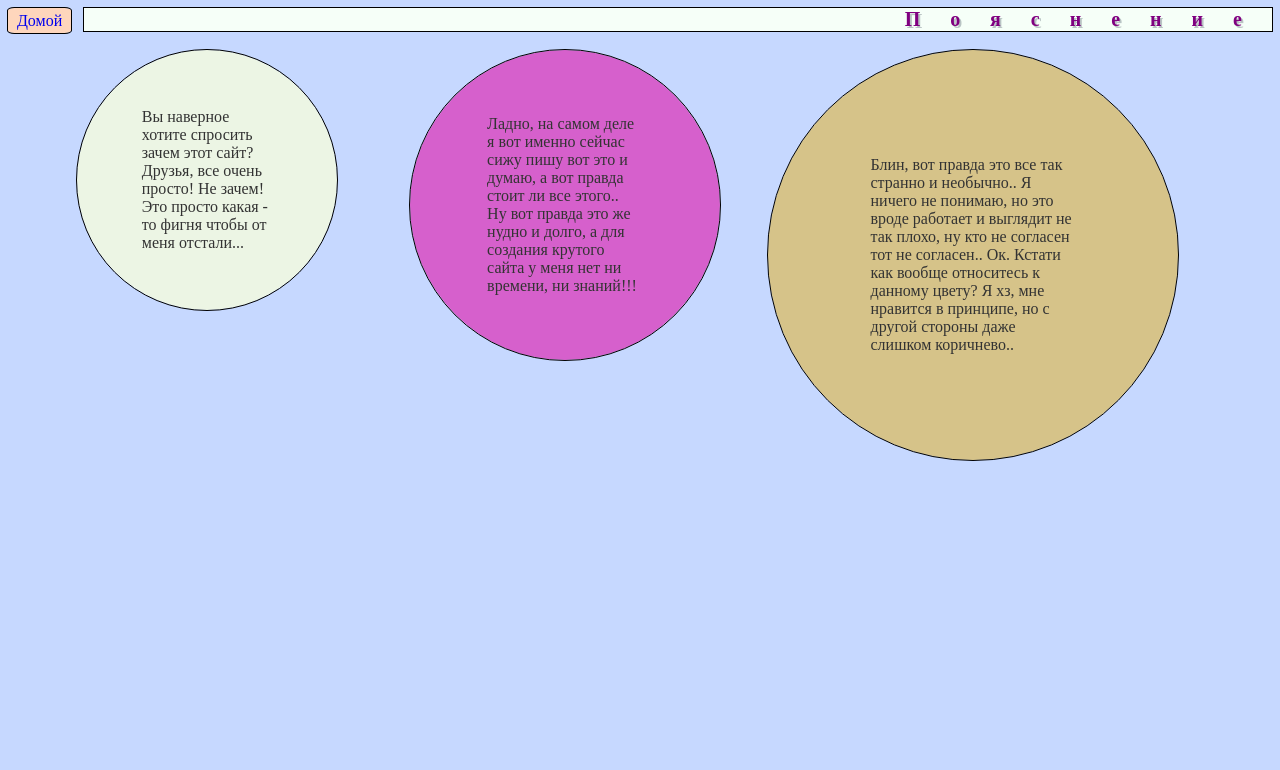
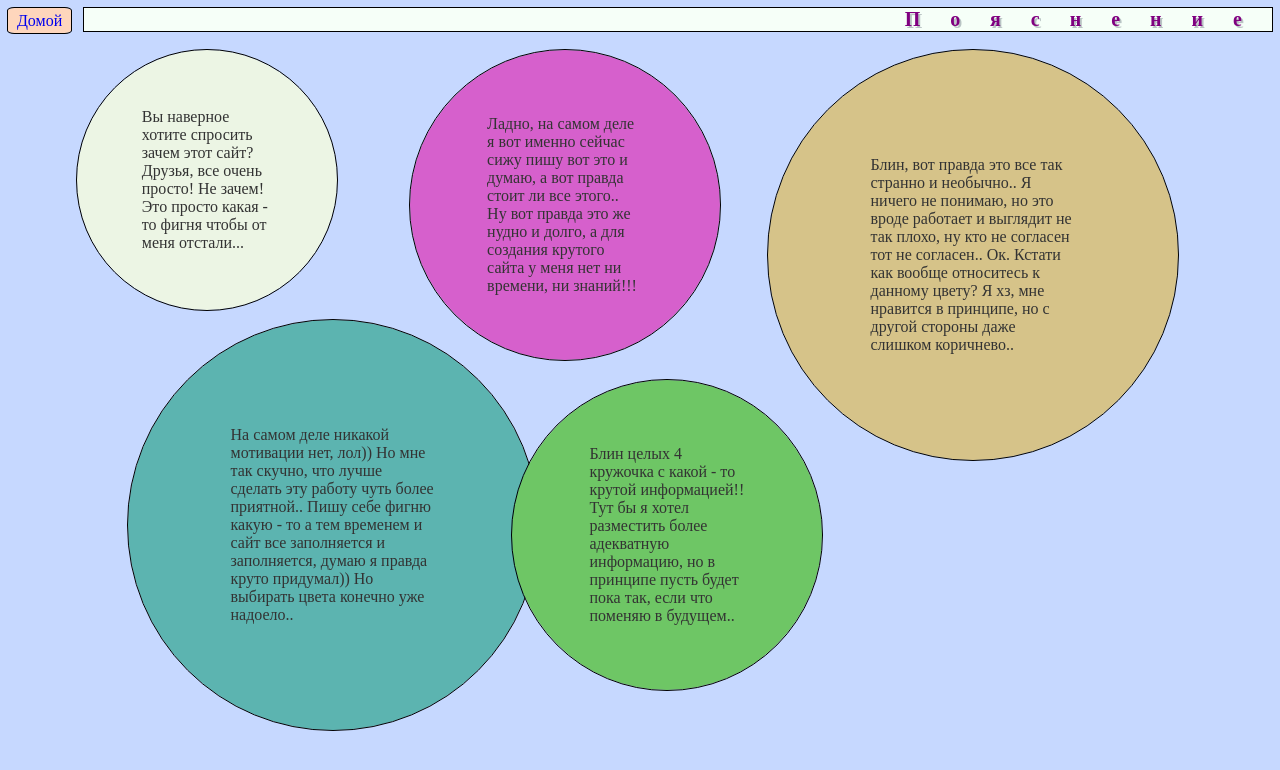
Before and after one commit to LogosITO/the-site, a plain HTML site: page info.html in a window 1280 px wide. Drawn offline with Linux system fonts and the light colour scheme.

Commit message:
blog.html

```diff
--- a/css/textblocks.css
+++ b/css/textblocks.css
@@ -1,4 +1,6 @@
-div.circle-block1, div.circle-block2, div.circle-block3 {
+div.circle-block1, div.circle-block2,
+div.circle-block3, div.circle-block4,
+div.circle-block5 {
 	position: absolute;
 	outline: 1px solid black;
 	color: #333;
@@ -30,7 +32,25 @@ div.circle-block3{
 	left: 60%;
 }
 
-div.circle-block1 p, div.circle-block2 p, div.circle-block3 p{
+div.circle-block4{
+	background-color: #5CB4B0;
+	width: 400px;
+	height: 400px;
+	top: 320px;
+	left: 10%;
+}
+
+div.circle-block5{
+	background-color: #6EC665;
+	width: 300px;
+	height: 300px;
+	top: 380px;
+	left: 40%;
+}
+
+div.circle-block1 p, div.circle-block2 p,
+div.circle-block3 p, div.circle-block4 p,
+div.circle-block5 p{
 	margin: 0px;
 	position: absolute;
 	top: 50%;
--- a/info.html
+++ b/info.html
@@ -2,6 +2,7 @@
 
 <html>
 <head>
+	<meta charset = "utf-8">
 	<title>Смысл</title>
 	<link rel = "stylesheet" href = "css/header.css" type = "text/css"/>
 	<link rel = "stylesheet" href = "css/menu.css" type = "text/css"/>
@@ -48,5 +49,20 @@
 			коричнево..
 		</p>
 	</div>
+	<div class = "circle-block4">
+		<p>
+			На самом деле никакой мотивации нет, лол)) Но мне так скучно,
+			что лучше сделать эту работу чуть более приятной.. Пишу себе
+			фигню какую - то а тем временем и сайт все заполняется и заполняется,
+			думаю я правда круто придумал)) Но выбирать цвета конечно уже надоело..
+		</p>
+	</div>
+	<div class = "circle-block5">
+		<p>
+			Блин целых 4 кружочка с какой - то крутой информацией!!
+			Тут бы я хотел разместить более адекватную информацию,
+			но в принципе пусть будет пока так, если что поменяю в будущем..
+		</p>
+	</div>
 </body>
 </html>
```
Also changed, not shown: blog.html (added, +44 -0 lines), css/texts.css (added, +15 -0 lines), index.html (+6 -3 lines).
